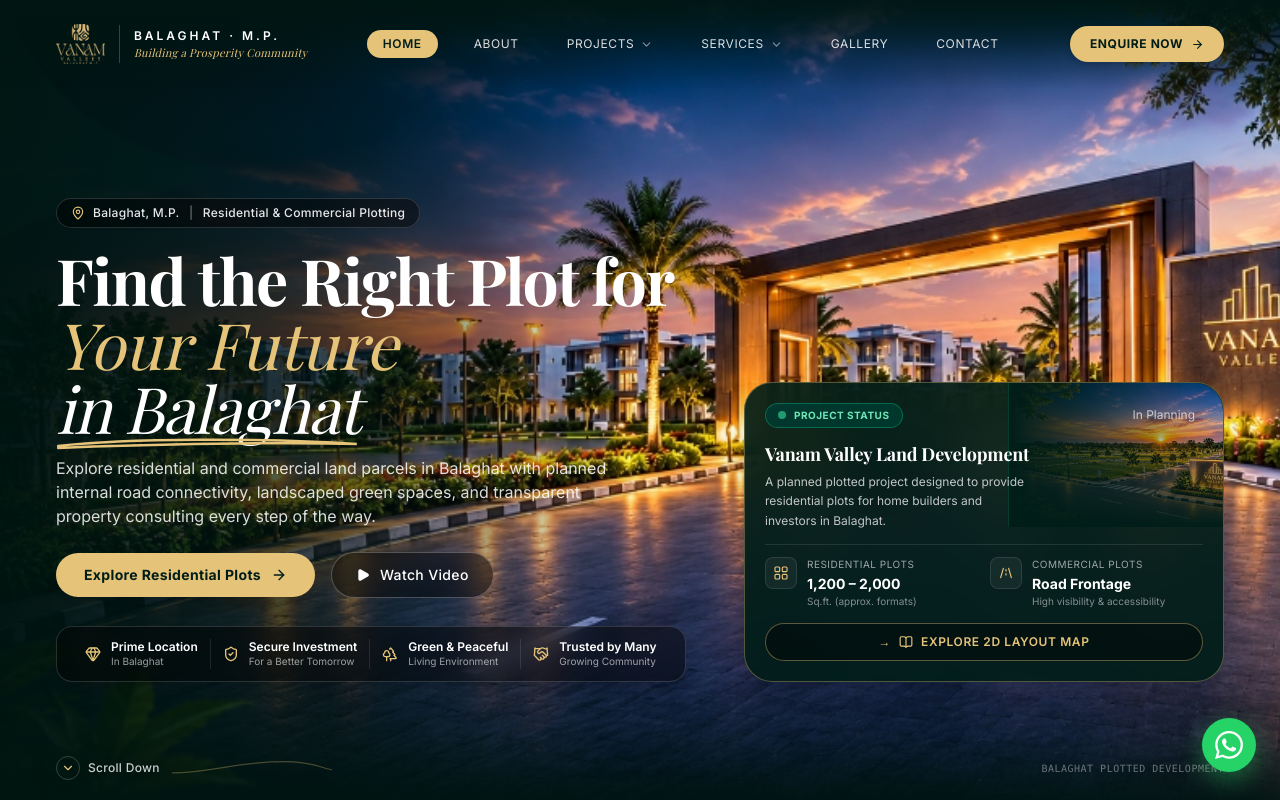
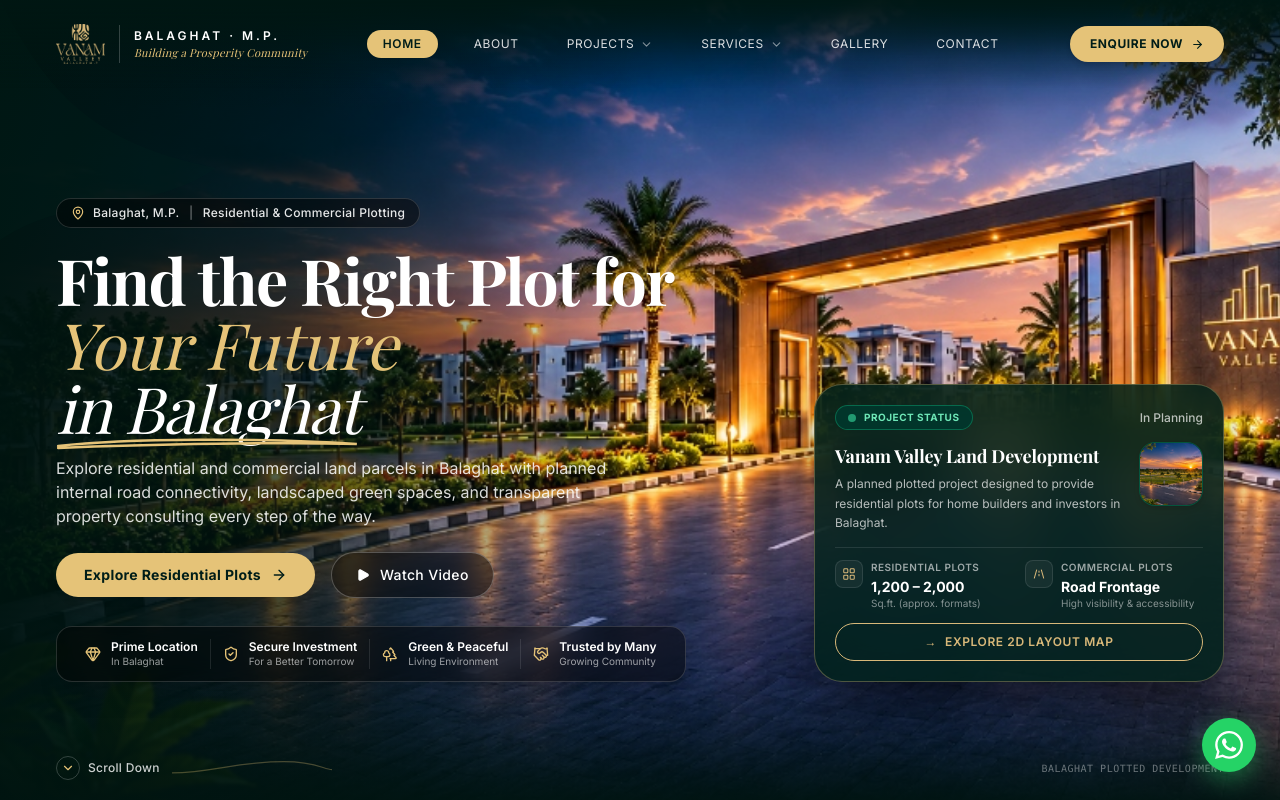
Before and after one commit to Yatin2505/Vanam-Valley, a React (Vite) app: page / in a window 1280 px wide. Shown: the top 800 px of the page. Built offline with nearby package versions, Linux system fonts and the light colour scheme; a web font is replaced by a local one.

Commit message:
feat(hero): refine floating glass project card with compact dimensions, exact content specifications, and outlined gold button

```diff
--- a/src/pages/Home/HeroSection.jsx
+++ b/src/pages/Home/HeroSection.jsx
@@ -175,50 +175,46 @@ const HeroSection = () => {
 
         </div>
 
-        {/* Right Column: Project Status Box Placed Exactly as in Reference Image ── */}
-        <div className="w-full lg:w-[460px] xl:w-[480px] flex-shrink-0">
-          <div className="w-full bg-[#001D18]/90 border border-[#E5C378]/35 rounded-3xl p-4 sm:p-5 backdrop-blur-xl shadow-2xl text-left relative overflow-hidden transition-all duration-300 hover:border-[#E5C378]/60">
+        {/* Right Column: Premium Floating Glass-Style Project Card ── */}
+        <div className="w-full sm:w-[380px] lg:w-[390px] xl:w-[410px] flex-shrink-0">
+          <div className="w-full bg-[#00221B]/85 border border-[#D8B879]/35 rounded-3xl p-4 sm:p-5 backdrop-blur-xl shadow-2xl shadow-black/70 text-left relative overflow-hidden transition-all duration-300 hover:border-[#D8B879]/60">
 
-            {/* Panoramic Plotted Layout Visual Accent on Right Side of the Card */}
-            <div className="absolute top-0 right-0 w-[45%] h-36 overflow-hidden pointer-events-none rounded-tr-3xl">
-              <img
-                src="/images/hero/hero-plan-thumb.jpg"
-                alt="Vanam Valley Plotted Layout Preview"
-                className="w-full h-full object-cover object-center filter brightness-95"
-              />
-              {/* Directional gradients to smoothly dissolve into emerald-black card background */}
-              <div className="absolute inset-0 bg-gradient-to-r from-[#001D18] via-[#001D18]/50 to-transparent" />
-              <div className="absolute inset-0 bg-gradient-to-t from-[#001D18] via-transparent to-transparent" />
-              <div className="absolute inset-0 border-l border-emerald-500/20" />
+            {/* Top Status Header: PROJECT STATUS – In Planning */}
+            <div className="flex items-center justify-between mb-3">
+              <div className="inline-flex items-center gap-2 px-3 py-1 rounded-full bg-[#00382D]/90 border border-emerald-500/40">
+                <span className="w-2 h-2 rounded-full bg-emerald-400 animate-pulse" />
+                <span className="text-[10px] font-inter font-bold tracking-wider uppercase text-emerald-300">
+                  PROJECT STATUS
+                </span>
+              </div>
+              <span className="text-white/70 font-inter text-xs font-medium">In Planning</span>
             </div>
 
-            {/* Top Status Header */}
-            <div className="relative z-10 flex items-center justify-between mb-3">
-              <div className="inline-flex items-center gap-2 px-3 py-1 rounded-full bg-[#003B30]/90 border border-emerald-500/40 backdrop-blur-md">
-                <span className="w-2 h-2 rounded-full bg-emerald-400 animate-pulse" />
-                <span className="text-[10px] font-inter font-bold tracking-wider uppercase text-emerald-300">
-                  Project Status
-                </span>
+            {/* Title, Description & Small Aerial Layout Image on Right */}
+            <div className="flex items-start gap-3.5 mb-3.5">
+              <div className="flex-1">
+                <h3 className="font-playfair font-bold text-white text-base sm:text-lg leading-snug">
+                  Vanam Valley Land Development
+                </h3>
+                <p className="font-inter text-white/70 text-xs leading-relaxed mt-1">
+                  A planned plotted project designed to provide residential plots for home builders and investors in Balaghat.
+                </p>
               </div>
-              <span className="text-white/70 font-inter text-xs pr-2">In Planning</span>
+              <div className="w-16 h-16 sm:w-18 sm:h-18 rounded-2xl overflow-hidden flex-shrink-0 border border-emerald-500/35 shadow-md bg-[#001D18]">
+                <img
+                  src="/images/hero/hero-plan-thumb.jpg"
+                  alt="Vanam Valley Aerial Layout Preview"
+                  className="w-full h-full object-cover transform hover:scale-105 transition-transform duration-300"
+                />
+              </div>
             </div>
 
-            {/* Title & Description */}
-            <div className="relative z-10 max-w-[270px] mb-3.5">
-              <h3 className="font-playfair font-bold text-white text-base sm:text-lg leading-snug">
-                Vanam Valley Land Development
-              </h3>
-              <p className="font-inter text-white/75 text-xs leading-relaxed mt-1">
-                A planned plotted project designed to provide residential plots for home builders and investors in Balaghat.
-              </p>
-            </div>
-
-            {/* Metrics & Dimensions Row */}
-            <div className="relative z-10 border-t border-white/10 pt-3 mb-3.5 grid grid-cols-2 gap-3">
-              {/* Residential Metric */}
-              <div className="flex items-start gap-2.5">
-                <div className="w-8 h-8 rounded-lg bg-white/5 border border-white/10 flex items-center justify-center flex-shrink-0 text-[#E5C378]">
-                  <svg className="w-4 h-4" viewBox="0 0 24 24" fill="none" stroke="currentColor" strokeWidth="1.75">
+            {/* Two Information Sections: Residential & Commercial Plots */}
+            <div className="border-t border-white/10 pt-3 mb-3.5 grid grid-cols-2 gap-3">
+              {/* RESIDENTIAL PLOTS */}
+              <div className="flex items-start gap-2">
+                <div className="w-7 h-7 rounded-lg bg-white/5 border border-white/10 flex items-center justify-center flex-shrink-0 text-[#D8B879]">
+                  <svg className="w-3.5 h-3.5" viewBox="0 0 24 24" fill="none" stroke="currentColor" strokeWidth="1.75">
                     <rect x="3" y="3" width="7" height="7" rx="1.5" />
                     <rect x="14" y="3" width="7" height="7" rx="1.5" />
                     <rect x="3" y="14" width="7" height="7" rx="1.5" />
@@ -226,16 +222,22 @@ const HeroSection = () => {
                   </svg>
                 </div>
                 <div>
-                  <div className="text-[10px] font-inter text-white/60 uppercase tracking-wider">Residential Plots</div>
-                  <div className="text-xs sm:text-sm font-bold text-white font-inter mt-0.5">1,200 – 2,000</div>
-                  <div className="text-[10px] font-inter text-white/50">Sq.ft. (approx. formats)</div>
+                  <div className="text-[10px] font-inter text-white/60 uppercase tracking-wider font-semibold">
+                    RESIDENTIAL PLOTS
+                  </div>
+                  <div className="text-xs sm:text-sm font-bold text-white font-inter mt-0.5">
+                    1,200 – 2,000
+                  </div>
+                  <div className="text-[10px] font-inter text-white/50 leading-tight">
+                    Sq.ft. (approx. formats)
+                  </div>
                 </div>
               </div>
 
-              {/* Commercial Metric */}
-              <div className="flex items-start gap-2.5">
-                <div className="w-8 h-8 rounded-lg bg-white/5 border border-white/10 flex items-center justify-center flex-shrink-0 text-[#E5C378]">
-                  <svg className="w-4 h-4" viewBox="0 0 24 24" fill="none" stroke="currentColor" strokeWidth="1.75">
+              {/* COMMERCIAL PLOTS */}
+              <div className="flex items-start gap-2">
+                <div className="w-7 h-7 rounded-lg bg-white/5 border border-white/10 flex items-center justify-center flex-shrink-0 text-[#D8B879]">
+                  <svg className="w-3.5 h-3.5" viewBox="0 0 24 24" fill="none" stroke="currentColor" strokeWidth="1.75">
                     <path d="M4 19L8 5" strokeLinecap="round" />
                     <path d="M20 19L16 5" strokeLinecap="round" />
                     <path d="M12 7V9" strokeLinecap="round" />
@@ -243,21 +245,26 @@ const HeroSection = () => {
                   </svg>
                 </div>
                 <div>
-                  <div className="text-[10px] font-inter text-white/60 uppercase tracking-wider">Commercial Plots</div>
-                  <div className="text-xs sm:text-sm font-bold text-white font-inter mt-0.5">Road Frontage</div>
-                  <div className="text-[10px] font-inter text-white/50">High visibility &amp; accessibility</div>
+                  <div className="text-[10px] font-inter text-white/60 uppercase tracking-wider font-semibold">
+                    COMMERCIAL PLOTS
+                  </div>
+                  <div className="text-xs sm:text-sm font-bold text-white font-inter mt-0.5">
+                    Road Frontage
+                  </div>
+                  <div className="text-[10px] font-inter text-white/50 leading-tight">
+                    High visibility &amp; accessibility
+                  </div>
                 </div>
               </div>
             </div>
 
-            {/* 2D Layout Map Full-Width Pill Button */}
+            {/* Full-width Outlined Gold Button: "→ Explore 2D Layout Map" */}
             <button
               type="button"
               onClick={scrollToMasterplan}
-              className="relative z-10 w-full py-2.5 px-4 rounded-full border border-[#E5C378]/40 bg-black/40 hover:bg-[#E5C378] text-[#E5C378] hover:text-[#001D18] font-inter text-xs font-semibold tracking-wider uppercase flex items-center justify-center gap-2 transition-all duration-300 shadow-sm"
+              className="w-full py-2.5 px-4 rounded-full border border-[#D8B879] bg-transparent hover:bg-[#D8B879] text-[#D8B879] hover:text-[#001D18] font-inter text-xs font-semibold tracking-wider uppercase flex items-center justify-center gap-2 transition-all duration-300 shadow-sm hover:-translate-y-0.5 active:translate-y-0"
             >
               <span>→</span>
-              <BookOpen className="w-3.5 h-3.5" />
               <span>Explore 2D Layout Map</span>
             </button>
           </div>
```
